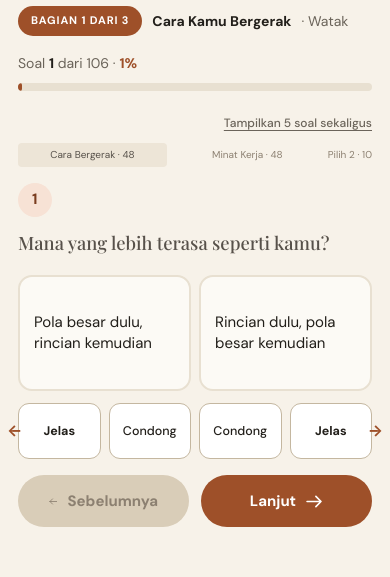
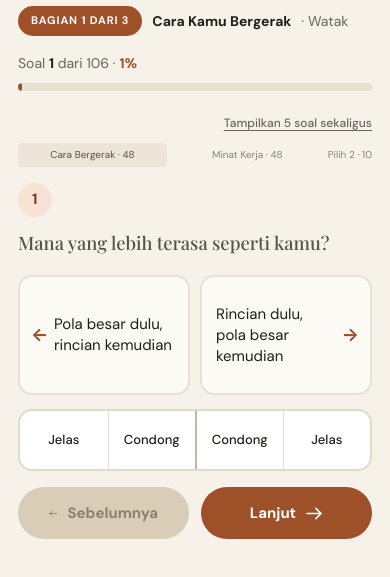
Before and after one commit to Mitologian/lakon-profile, a website: page tes/index.html in a window 390 px wide. Both pictures are taken after a click on the button "Mulai Asesmen". Shown: the part 69-646 px from the top of the page. Drawn offline with nearby package versions, Linux system fonts and the light colour scheme.

Commit message:
Pasangan: ponsel dikembalikan ke bentuk sebelumnya, desktop memakai kotak pilihan bersambung
- Ponsel: kembali seperti commit 0335626 (terverifikasi identik sampai koordinat: kotak pernyataan kiri-kanan, panah di dalam kotak, satu kotak pilihan bersambung empat petak).
- Desktop: mengikuti bentuk ponsel, bukan empat kotak terpisah. Satu bingkai dengan garis pemisah antar petak supaya arah kiri-kanan terbaca sebagai sumbu; titik radio dihapus; hover mengisi clay-muda sebagai penanda bisa ditekan.
- Urutan petak tetap Jelas-Condong-Condong-Jelas; pemisah tengah jatuh persis di tengah jarak kotak pernyataan.

```diff
--- a/mesin-soal.css
+++ b/mesin-soal.css
@@ -50,45 +50,52 @@
 @media (min-width: 720px) { .skala5 { grid-template-columns: repeat(5, minmax(0, 1fr)); } .sk-btn { flex-direction: column; align-items: flex-start; gap: 10px; font-size: 15px; } }
 
 /* ── Format B · pasangan: dua pernyataan + empat titik kecenderungan ──────
-   Kisi pernyataan dan kisi pilihannya WAJIB memakai gap yang sama supaya tepi
-   tiap pasangan pilihan jatuh persis di bawah tepi kotak pernyataannya:
-   lebar kotak = W/2 - gap/2, lebar dua pilihan = W/2 - gap/2.
-   Kotak pernyataan cuma dibaca (tanpa titik, tanpa hover); pilihannya
-   berbentuk tombol dengan titik radio dan reaksi hover supaya jelas yang mana
-   yang bisa ditekan. Panah di ujung luar baris pilihan menunjukkan arah
-   kutubnya: kiri untuk pernyataan pertama, kanan untuk pernyataan kedua.   */
+   Keempat pilihan berada dalam SATU kotak bersambung yang dipisah garis,
+   bukan empat kotak terpisah. Bentuk bersambung inilah yang membuat arah
+   terbaca sebagai satu sumbu: ujung kiri paling kuat ke kiri, ujung kanan
+   paling kuat ke kanan. Empat kotak terpisah terbaca sebagai daftar pilihan
+   biasa, bukan arah.
+   Dua pilihan kiri duduk di bawah kotak pernyataan kiri dan dua pilihan
+   kanan di bawah kotak kanan: kisi empat kolom sama lebar membagi dua tepat
+   di tengah jarak antar kotak pernyataan.
+   Panah di dalam kotak pernyataan menunjuk arah kutubnya masing-masing.
+   Urutan pilihan wajib Jelas · Condong · Condong · Jelas: luar = nilai 2,
+   dalam = 1, jadi makin ke ujung makin kuat.                              */
 .pasangan { display: grid; gap: 10px; }
 @media (min-width: 720px) { .pasangan { grid-template-columns: 1fr 1fr; } }
 .ps-sisi {
+  position: relative;
   background: var(--krem-terang); border: 2px solid var(--garis); border-radius: 16px;
   padding: 22px; font: 400 17px/1.5 var(--sans); color: var(--tinta);
   min-height: 96px; display: flex; align-items: center;
 }
-.ps-skala { position: relative; display: grid; gap: 10px; margin-top: 14px; grid-template-columns: repeat(4, minmax(0, 1fr)); }
-.ps-skala::before, .ps-skala::after {
+.ps-kiri { padding-left: 42px; }
+.ps-kanan { padding-right: 42px; }
+.ps-kiri::before, .ps-kanan::after {
   position: absolute; top: 50%; transform: translateY(-50%);
-  color: var(--clay); font: 700 16px/1 var(--sans);
+  color: var(--clay); font: 700 18px/1 var(--sans);
 }
-.ps-skala::before { content: "\2190"; left: -20px; }
-.ps-skala::after { content: "\2192"; right: -20px; }
+.ps-kiri::before { content: "\2190"; left: 16px; }
+.ps-kanan::after { content: "\2192"; right: 16px; }
+.ps-skala {
+  display: grid; grid-template-columns: repeat(4, minmax(0, 1fr));
+  gap: 0; margin-top: 14px; background: #fff;
+  border: 2px solid var(--garis-kuat); border-radius: 14px; overflow: hidden;
+}
 .ps-btn {
-  display: flex; align-items: center; justify-content: center; gap: 9px;
-  width: 100%; text-align: left; min-height: 56px;
-  background: #fff; border: 1.5px solid var(--garis-tebal); border-radius: 12px;
-  padding: 12px 14px; font: 500 15px/1.3 var(--sans); color: var(--tinta);
-  cursor: pointer; transition: background-color .15s ease, border-color .15s ease, transform .1s ease;
+  width: 100%; min-height: 58px; padding: 10px 6px;
+  display: flex; align-items: center; justify-content: center;
+  border: 0; border-radius: 0; background: transparent;
+  font: 500 15px/1.2 var(--sans); color: var(--tinta); cursor: pointer;
+  transition: background-color .15s ease, color .15s ease;
 }
-.ps-btn:hover { border-color: var(--clay); background: var(--clay-muda); }
-.ps-btn:active { transform: translateY(1px); }
-.ps-btn:focus-visible { outline: 3px solid var(--clay); outline-offset: 2px; }
-.ps-btn .ps-dot {
-  width: 16px; height: 16px; flex-shrink: 0; border-radius: 50%;
-  border: 2px solid var(--garis-tebal); background: #fff; transition: all .15s ease;
-}
-.ps-btn:hover .ps-dot { border-color: var(--clay); }
-.ps-btn.ps-kuat .ps-lbl { font-weight: 600; }
-.ps-btn.sel { background: var(--clay); border-color: var(--clay); color: #fff; }
-.ps-btn.sel .ps-dot { border-color: #fff; background: #fff; box-shadow: inset 0 0 0 3px var(--clay); }
+.ps-btn + .ps-btn { border-left: 1px solid var(--garis); }
+.ps-btn:nth-child(3) { border-left: 2px solid var(--garis-tebal); }
+.ps-btn:hover { background: var(--clay-muda); }
+.ps-btn:focus-visible { outline: 3px solid var(--clay); outline-offset: -3px; }
+.ps-btn .ps-dot { display: none; }
+.ps-btn.sel { background: var(--clay); color: #fff; }
+.ps-btn.sel .ps-lbl { font-weight: 600; }
 
 /* ── Format C · pilih dua kegiatan ──────────────────────────────────────── */
 .pick2-grid { display: grid; gap: 12px; }
@@ -166,23 +173,21 @@ body { padding-bottom: 26px; }
 /* daftar tahap di bilah kemajuan: jangan sampai melipat dua baris */
 .tahap li { white-space: nowrap; }
 
-/* ═══ Ponsel: penyesuaian kisi pasangan (dipilih Dedy, 19 Sep 2026) ════════
-   Di bawah 720 px kisi pernyataan dan kisi pilihannya sama seperti desktop,
-   hanya jaraknya dirapatkan. Dua aturan yang harus dijaga:
-   1. gap kisi pernyataan = gap kisi pilihan, kalau tidak tepinya bergeser;
-   2. urutan pilihan tetap Jelas · Condong · Condong · Jelas, luar = nilai 2
-      (jelas), dalam = 1 (condong), jadi makin ke ujung makin kuat.        */
+/* ═══ Ponsel: penyesuaian kisi pasangan (bentuk yang disetujui Dedy) ═══════
+   Bentuk ponsel ini yang berlaku: kotak pernyataan kiri-kanan, panah di dalam
+   kotaknya, lalu satu kotak pilihan bersambung berisi empat petak.
+   Dua aturan yang harus dijaga: urutan petak tetap Jelas · Condong · Condong ·
+   Jelas (luar = nilai 2, dalam = 1), dan jarak kotak pernyataan sama dengan
+   jarak kolom pilihan supaya tepinya bertemu.                            */
 @media (max-width: 719px) {
-  .pasangan { grid-template-columns: 1fr 1fr; gap: 8px; align-items: stretch; }
+  .pasangan { grid-template-columns: 1fr 1fr; gap: 10px; align-items: stretch; }
   .ps-sisi {
-    min-height: 116px; padding: 14px;
+    min-height: 120px; padding: 14px;
     font-size: 15px; line-height: 1.4; border-radius: 14px;
   }
-  .ps-skala { gap: 8px; margin-top: 12px; }
-  .ps-skala::before { left: -11px; }
-  .ps-skala::after { right: -11px; }
-  /* titik radio disembunyikan: sel 82 px tidak cukup, penanda bisa-ditekan
-     diambil alih warna latar, bingkai, dan keadaan terpilih */
-  .ps-btn { min-height: 56px; padding: 10px 6px; font-size: 12.5px; border-radius: 11px; }
-  .ps-btn .ps-dot { display: none; }
+  .ps-kiri { padding-left: 34px; }
+  .ps-kanan { padding-right: 34px; }
+  .ps-kiri::before { left: 11px; }
+  .ps-kanan::after { right: 11px; }
+  .ps-btn { min-height: 58px; padding: 8px 4px; font-size: 13px; }
 }
```
